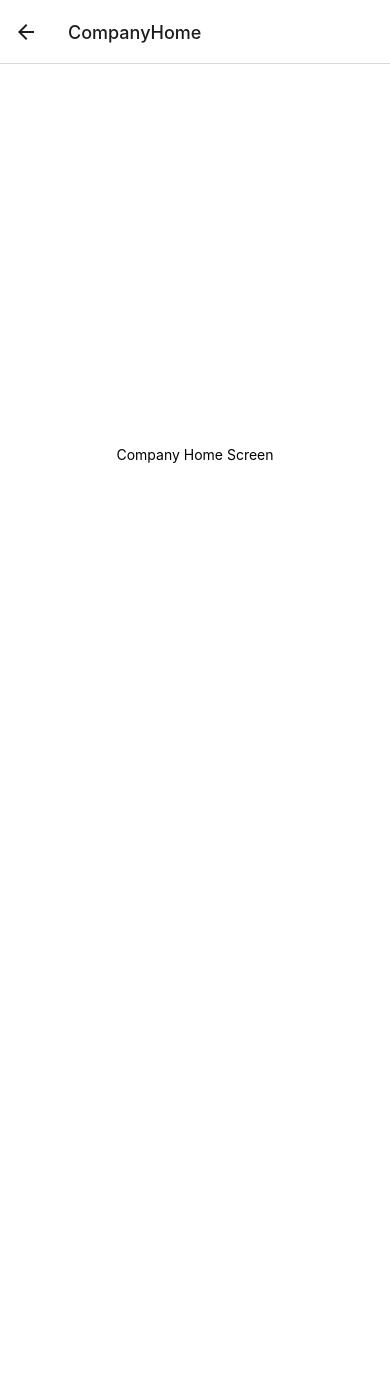
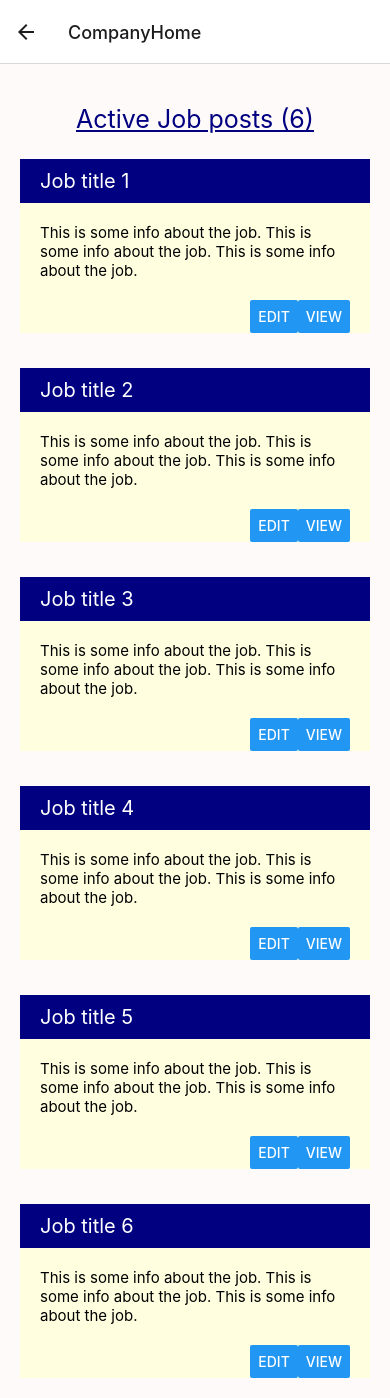
Before and after one commit to oisinegan/Major-Group-Project, a React Native app in the folder JobHireApp/: screen /CompanyHome in a window 390 px wide. Before the commit the page ends 844 px from the top, so only its background shows below. Built offline with nearby package versions, Linux system fonts and the light colour scheme.

Commit message:
Update CompanyHome.js

```diff
--- a/JobHireApp/app/screens/CompanyHome.js
+++ b/JobHireApp/app/screens/CompanyHome.js
@@ -1,20 +1,124 @@
-import { StyleSheet, Text, View,Button } from 'react-native';
+import { StyleSheet, Text, View,Button, ScrollView } from 'react-native';
 import * as React from 'react';
 
 function CompanyHomeScreen({ navigation }) {
     return (
-      <View style={styles.container}>
-        <Text>Company Home Screen</Text>
+      <View style={styles.outerContainer}>
+        <ScrollView>
+            <Text style={styles.mainTitle}>Active Job posts (6)</Text>
+
+            <View style={styles.innerContainer}>
+                <Text style={styles.title}>Job title 1</Text>
+                <View style={styles.textContainer}>
+                     <Text style={styles.text}>This is some info about the job. This is some info about the job. This is some info about the job.</Text>
+                </View>
+                <View style={styles.buttons}>
+                    <Button title='Edit'></Button>
+                    <Button title='View'></Button>
+                </View>
+            </View>
+
+            <View style={styles.innerContainer}>
+                <Text style={styles.title}>Job title 2</Text>
+                <View style={styles.textContainer}>
+                     <Text style={styles.text}>This is some info about the job. This is some info about the job. This is some info about the job.</Text>
+                </View>
+                <View style={styles.buttons}>
+                    <Button title='Edit'></Button>
+                    <Button title='View'></Button>
+                </View>
+            </View>
+
+            <View style={styles.innerContainer}>
+                <Text style={styles.title}>Job title 3 </Text>
+                <View style={styles.textContainer}>
+                     <Text style={styles.text}>This is some info about the job. This is some info about the job. This is some info about the job.</Text>
+                </View>
+                <View style={styles.buttons}>
+                    <Button title='Edit'></Button>
+                    <Button title='View'></Button>
+                </View>
+            </View>
+
+            <View style={styles.innerContainer}>
+                <Text style={styles.title}>Job title 4</Text>
+                <View style={styles.textContainer}>
+                     <Text style={styles.text}>This is some info about the job. This is some info about the job. This is some info about the job.</Text>
+                </View>
+                <View style={styles.buttons}>
+                    <Button title='Edit'></Button>
+                    <Button title='View'></Button>
+                </View>
+            </View>
+
+            <View style={styles.innerContainer}>
+                <Text style={styles.title}>Job title 5</Text>
+                <View style={styles.textContainer}>
+                     <Text style={styles.text}>This is some info about the job. This is some info about the job. This is some info about the job.</Text>
+                </View>
+                <View style={styles.buttons}>
+                    <Button title='Edit'></Button>
+                    <Button title='View'></Button>
+                </View>
+            </View>
+
+            <View style={styles.innerContainer}>
+                <Text style={styles.title}>Job title 6</Text>
+                <View style={styles.textContainer}>
+                     <Text style={styles.text}>This is some info about the job. This is some info about the job. This is some info about the job.</Text>
+                </View>
+                <View style={styles.buttons}>
+                    <Button title='Edit'></Button>
+                    <Button title='View'></Button>
+                </View>
+            </View>
+        </ScrollView>
       </View>
+
     );
   }
 const styles = StyleSheet.create({
-    container: {
-      flex: 1,
-      backgroundColor: '#fff',
+    outerContainer: {
+      backgroundColor: 'snow',
       alignItems: 'center',
-      justifyContent: 'center',
+      padding: 0,
     },
+    mainTitle:{
+        color: "navy",
+        fontSize: 25,
+        textDecorationLine: "underline",
+        textAlign: "center",
+        paddingTop: 40,
+        paddingBottom: 10,
+    },
+    innerContainer: {
+        backgroundColor: 'lightyellow',
+        borderTopColor: 'snow',
+        borderTopWidth: 15,
+        borderWidth: 20,
+        borderColor: 'snow',
+    },
+    title: {
+        color: 'white',
+        backgroundColor: "navy",
+        fontSize: 20,
+        paddingTop: 10,
+        paddingLeft: 20,
+        paddingBottom: 10,
+    },
+    textContainer:{
+        padding: 20,
+    },
+    text: {
+        color: 'black',
+        fontSize: 15,
+    },
+    buttons:{
+        backgroundColor: "lightyellow",
+        flexDirection: "row",
+        justifyContent: "flex-end",
+        paddingRight: 20,
+    }
   });
 
   export default CompanyHomeScreen;
```
